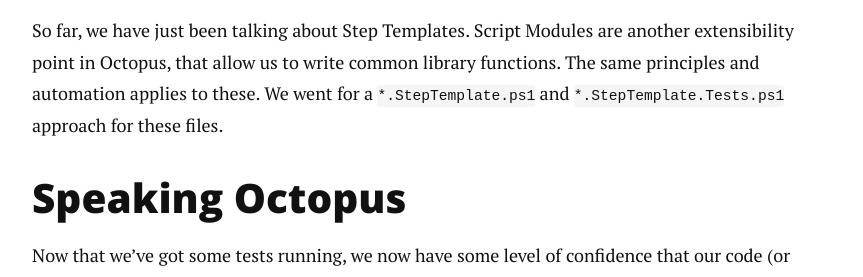
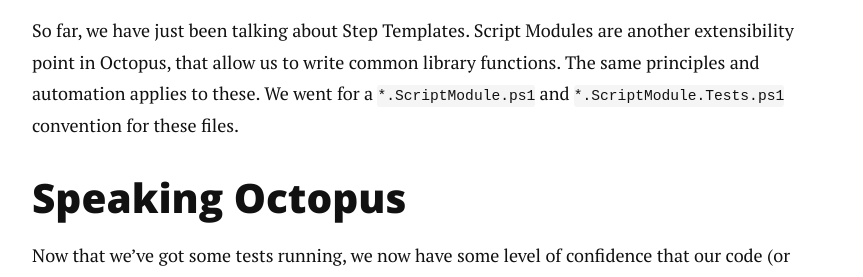
Before and after one commit to matt-richardson/matt-richardson.github.io, a Jekyll site: the page built from _posts/2016-04-12-continuous-integration-with-octopus-deploy-step-templates.markdown, in a window 1280 px wide and 900 px high, scrolled down 4070 px. Shown: the part 172-449 px from the top of the window, without its empty margins (208-1071 px from the left). Built offline with Jekyll 4.4.1, drawn with Linux system fonts in a browser that asks for light colours; nearby versions of some CDN libraries.

Commit message:
Correct typo where talking about script modules

```diff
--- a/_posts/2016-04-12-continuous-integration-with-octopus-deploy-step-templates.markdown
+++ b/_posts/2016-04-12-continuous-integration-with-octopus-deploy-step-templates.markdown
@@ -119,8 +119,8 @@
 ## Script Modules
 
 So far, we have just been talking about Step Templates. Script Modules are another extensibility point in Octopus, that allow us
-to write common library functions. The same principles and automation applies to these. We went for a `*.StepTemplate.ps1` and
-`*.StepTemplate.Tests.ps1` approach for these files.
+to write common library functions. The same principles and automation applies to these. We went for a `*.ScriptModule.ps1` and
+`*.ScriptModule.Tests.ps1` convention for these files.
 
 ## Speaking Octopus
 
```
